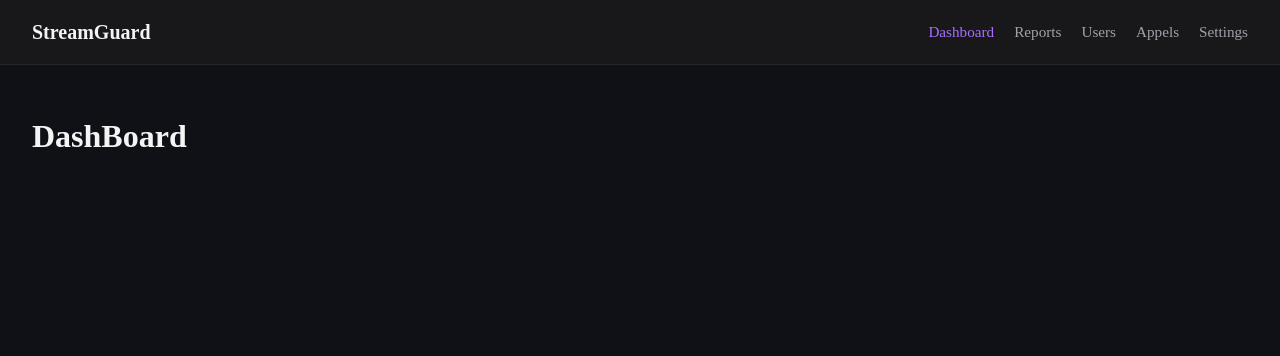
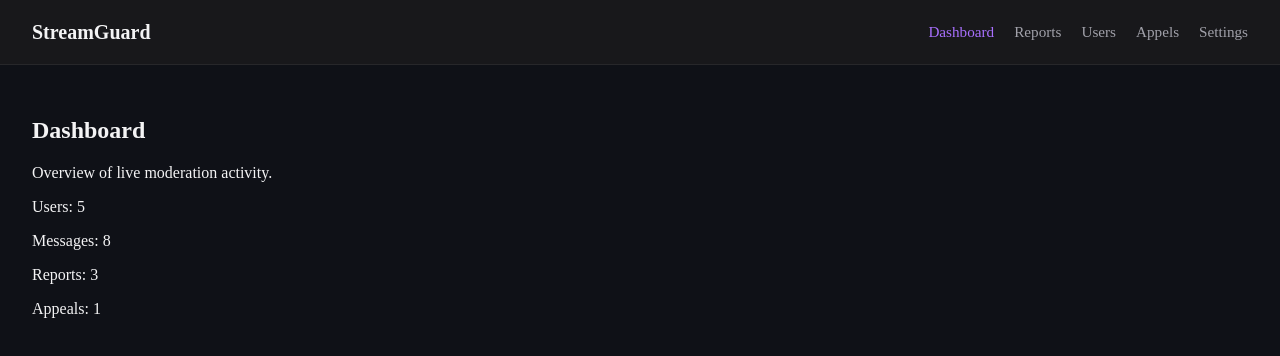
Before and after one commit to Michael-Mount/streamguard, a React (Vite) app: page /dashboard in a window 1280 px wide. Shown: the top 356 px of the page. Built offline with nearby package versions, Linux system fonts and the light colour scheme.

Commit message:
built mock data to start working with and seeding the front end tested the export

```diff
--- a/src/data/mockModerationData.tsx
+++ b/src/data/mockModerationData.tsx
@@ -0,0 +1,234 @@
+import type {
+  User,
+  Channel,
+  ChatMessage,
+  Report,
+  ModerationAction,
+  Appeal,
+} from "../types/moderation";
+
+export const mockChannel: Channel[] = [
+  {
+    id: "channel-1",
+    name: "mmount",
+    ownerId: "user-1",
+    shieldModeEnabled: true,
+  },
+];
+
+export const mockUsers: User[] = [
+  {
+    id: "user-1",
+    username: "mmount",
+    displayName: "MMount",
+    role: "streamer",
+    createdAt: "2020-04-14T16:20:00Z",
+    riskScore: 2,
+    isBanned: false,
+  },
+  {
+    id: "user-2",
+    username: "pixelKnight",
+    displayName: "PixelKnight",
+    role: "viewer",
+    createdAt: "2026-07-01T12:00:00Z",
+    riskScore: 8,
+    isBanned: false,
+  },
+  {
+    id: "user-3",
+    username: "novaMender",
+    displayName: "NovaMender",
+    role: "head_moderator",
+    createdAt: "2022-07-01T15:00:00Z",
+    riskScore: 1,
+    isBanned: false,
+  },
+  {
+    id: "user-4",
+    username: "raidShadow42",
+    displayName: "RaidShadow42",
+    role: "viewer",
+    createdAt: "2021-08-02T11:00:00Z",
+    riskScore: 84,
+    isBanned: true,
+  },
+  {
+    id: "user-5",
+    username: "cozyRaptor97",
+    displayName: "CozyRaptor97",
+    role: "viewer",
+    createdAt: "2024-12-09T18:00:00Z",
+    riskScore: 18,
+    isBanned: false,
+  },
+];
+
+export const mockChatMessage: ChatMessage[] = [
+  {
+    id: "msg-1",
+    userId: "user-2",
+    channelId: "channel-1",
+    text: "First time catching the stream live — good luck on the boss!",
+    createdAt: "2026-07-08T18:30:00Z",
+    riskLevel: "low",
+    riskScore: 2,
+    status: "approved",
+    automodReasons: [],
+  },
+  {
+    id: "msg-2",
+    userId: "user-5",
+    channelId: "channel-1",
+    text: "That parry timing was clean. Nice recovery.",
+    createdAt: "2026-07-08T18:30:01Z",
+    riskLevel: "low",
+    riskScore: 1,
+    status: "approved",
+    automodReasons: [],
+  },
+  {
+    id: "msg-3",
+    userId: "user-4",
+    channelId: "channel-1",
+    text: "Your mods are useless, unban my other account already.",
+    createdAt: "2026-07-08T18:30:09Z",
+    riskLevel: "high",
+    riskScore: 82,
+    status: "held",
+    automodReasons: ["Possible ban evasion", "Targeted moderator harassment"],
+  },
+  {
+    id: "msg-4",
+    userId: "user-3",
+    channelId: "channel-1",
+    text: "Reminder: keep spoilers out of chat until after the run.",
+    createdAt: "2026-07-08T18:30:14Z",
+    riskLevel: "low",
+    riskScore: 1,
+    status: "approved",
+    automodReasons: [],
+  },
+  {
+    id: "msg-5",
+    userId: "user-2",
+    channelId: "channel-1",
+    text: "No spoilers, chat. Let him figure out the puzzle.",
+    createdAt: "2026-07-08T18:30:45Z",
+    riskLevel: "low",
+    riskScore: 3,
+    status: "approved",
+    automodReasons: [],
+  },
+  {
+    id: "msg-6",
+    userId: "user-5",
+    channelId: "channel-1",
+    text: "That build is kind of cheesy, but it works lol.",
+    createdAt: "2026-07-08T18:30:50Z",
+    riskLevel: "medium",
+    riskScore: 34,
+    status: "approved",
+    automodReasons: ["Potentially negative gameplay comment"],
+  },
+  {
+    id: "msg-7",
+    userId: "user-4",
+    channelId: "channel-1",
+    text: "I can just make a new account if you keep timing me out.",
+    createdAt: "2026-07-08T18:30:55Z",
+    riskLevel: "high",
+    riskScore: 88,
+    status: "held",
+    automodReasons: ["Ban evasion risk", "Prior enforcement history"],
+  },
+  {
+    id: "msg-8",
+    userId: "user-2",
+    channelId: "channel-1",
+    text: "GG — shield mode is actually keeping chat readable tonight.",
+    createdAt: "2026-07-08T18:30:59Z",
+    riskLevel: "low",
+    riskScore: 1,
+    status: "approved",
+    automodReasons: [],
+  },
+];
+
+export const mockReport: Report[] = [
+  {
+    id: "rep-1",
+    messageId: "msg-3",
+    reportedUserId: "user-4",
+    reporterUserId: "user-2",
+    reason: "Possible ban evasion and targeted comments toward moderators.",
+    status: "actioned",
+    severity: "high",
+    createdAt: "2026-07-08T18:31:10Z",
+    assignedModeratorId: "user-3",
+  },
+  {
+    id: "rep-2",
+    messageId: "msg-7",
+    reportedUserId: "user-4",
+    reporterUserId: "user-3",
+    reason:
+      "User suggested creating another account to avoid moderation actions.",
+    status: "actioned",
+    severity: "high",
+    createdAt: "2026-07-08T18:31:22Z",
+    assignedModeratorId: "user-3",
+  },
+  {
+    id: "rep-3",
+    messageId: "msg-6",
+    reportedUserId: "user-5",
+    reporterUserId: "user-2",
+    reason:
+      "Message was reported as unnecessarily negative toward gameplay choices.",
+    status: "actioned",
+    severity: "medium",
+    createdAt: "2026-07-08T18:31:40Z",
+    assignedModeratorId: "user-3",
+  },
+];
+
+export const mockModerationAction: ModerationAction[] = [
+  {
+    id: "act-1",
+    type: "warn_user",
+    targetedUSerID: "user-5",
+    moderatorId: "user-3",
+    messageId: "msg-6",
+    reportedId: "rep-3",
+    reason:
+      "Viewer was warned to keep gameplay feedback constructive and avoid repeated negative comments.",
+    createdAt: "2026-07-08T18:32:05Z",
+  },
+  {
+    id: "act-2",
+    type: "ban_user",
+    targetedUSerID: "user-4",
+    moderatorId: "user-3",
+    messageId: "msg-7",
+    reportedId: "rep-2",
+    reason:
+      "User was banned for ban evasion risk and repeated disruptive behavior after prior enforcement.",
+    createdAt: "2026-07-08T18:32:30Z",
+  },
+];
+
+export const mockAppeal: Appeal[] = [
+  {
+    id: "appeal-1",
+    userId: "user-4",
+    moderationActionId: "act-2",
+    status: "rejected",
+    message:
+      "I was frustrated and should not have said that. I would like another chance to participate in chat.",
+    decisionNote:
+      "Appeal rejected because the account showed repeated ban evasion signals and continued disruptive behavior after prior moderation actions.",
+    createdAt: "2026-07-08T18:40:00Z",
+    reviewedAt: "2026-07-08T19:05:00Z",
+  },
+];
--- a/src/pages/Dashboard.tsx
+++ b/src/pages/Dashboard.tsx
@@ -1,7 +1,21 @@
+import {
+  mockUsers,
+  mockChatMessage,
+  mockReport,
+  mockAppeal,
+} from "../data/mockModerationData";
+
 export default function Dashboard() {
   return (
-    <>
-      <h1>DashBoard</h1>
-    </>
+    <section>
+      <h1> Dashboard</h1>
+      <p>Overview of live moderation activity.</p>
+      <div>
+        <p>Users: {mockUsers.length}</p>
+        <p>Messages: {mockChatMessage.length}</p>
+        <p>Reports: {mockReport.length}</p>
+        <p>Appeals: {mockAppeal.length}</p>
+      </div>
+    </section>
   );
 }
```
